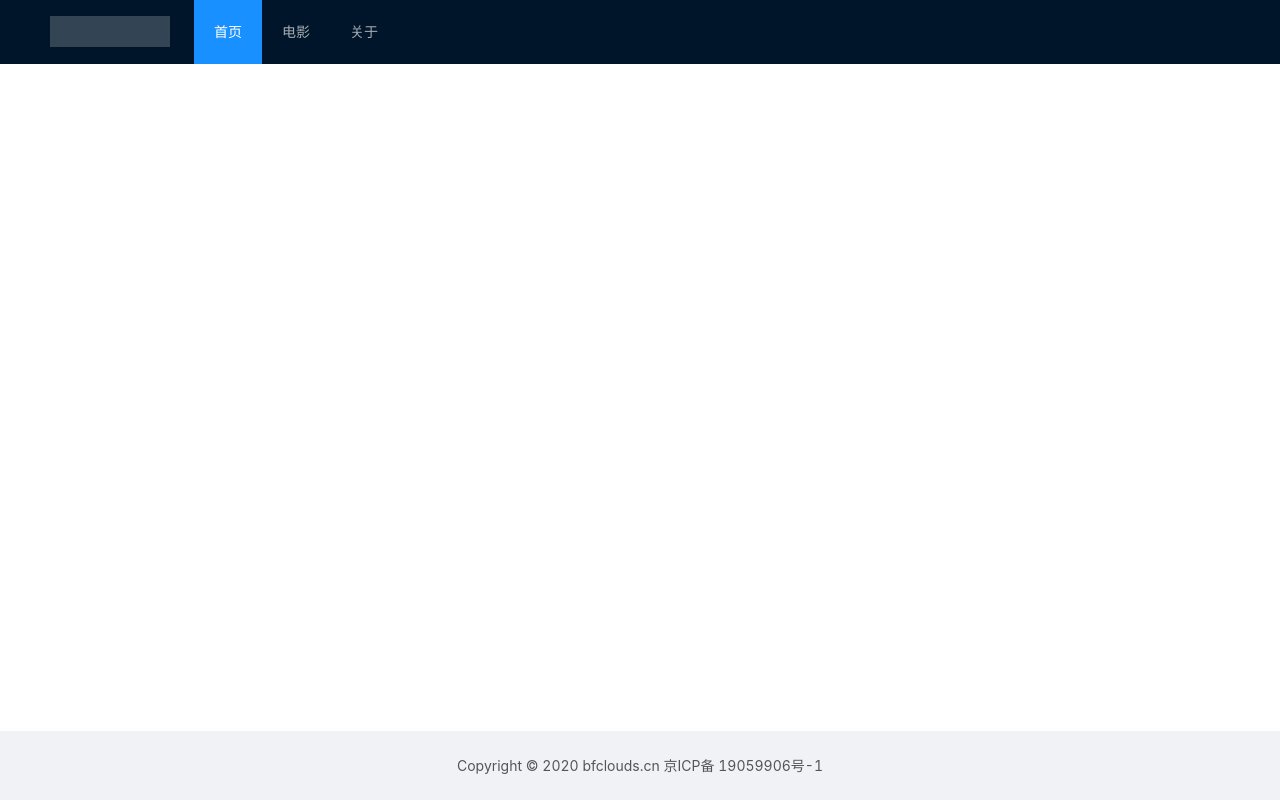
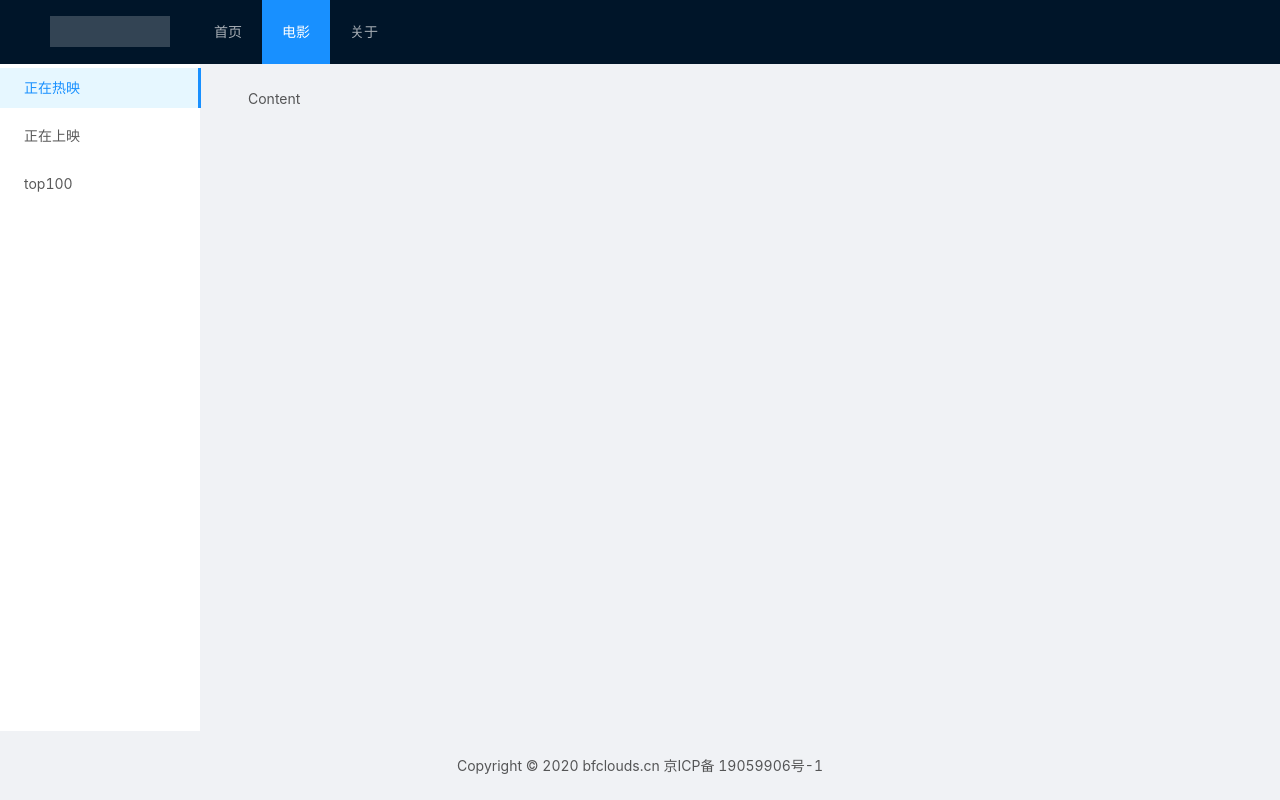
Before and after one commit to fuwenjiang1997/movies, a React (Create React App) app: page /movie in a window 1280 px wide. Built offline with nearby package versions, Linux system fonts and the light colour scheme.

Commit message:
finished movie layout

```diff
--- a/src/App.js
+++ b/src/App.js
@@ -1,4 +1,4 @@
-import React from 'react';
+import React, {Component} from 'react';
 import {
     BrowserRouter as Router,
     Switch,
@@ -13,23 +13,42 @@ import HomeContainer from "./components/home/HomeContainer";
 import MovieContainer from "./components/movie/MovieContainer";
 import AboutContainer from "./components/about/AboutContainer";
 
-const {Header, Content, Footer} = Layout;
+const {Header, Content, Footer, Sider} = Layout;
+const { SubMenu } = Menu;
 
-function App() {
+class App extends Component {
+    constructor() {
+        super();
+        this.state = {
+            urlHash: 'home'
+        }
+    }
+
+    componentWillMount() {
+        let pathName = window.location.pathname.split('/')[1]
+        this.setState({
+            urlHash: pathName ? pathName : 'home'
+        })
+        console.log(this.state.urlHash)
+    }
+
+    render() {
         return (
             <Router>
                 <Layout className="layout" style={{height: '100%'}}>
                     <Header>
                         <div className={styles.logo}/>
-                    <Menu theme="dark" mode="horizontal" defaultSelectedKeys={['1']}>
-                        <Menu.Item key="1"><Link to='/home'>首页</Link></Menu.Item>
-                        <Menu.Item key="2"><Link to='/movie'>电影</Link></Menu.Item>
-                        <Menu.Item key="3"><Link to='/about'>关于</Link></Menu.Item>
+                        <Menu theme="dark" mode="horizontal" defaultSelectedKeys={this.state.urlHash}>
+                            <Menu.Item key="home"><Link to='/home'>首页</Link></Menu.Item>
+                            <Menu.Item key="movie"><Link to='/movie'>电影</Link></Menu.Item>
+                            <Menu.Item key="about"><Link to='/about'>关于</Link></Menu.Item>
                         </Menu>
                     </Header>
                     <Content style={{background: '#fff'}}>
-                    <div className="site-layout-content">
-                        <Route  />
+                        <div className="site-layout-content" style={{height: '100%'}}>
+                            <Route path='/home' component={HomeContainer} />
+                            <Route path='/movie' component={MovieContainer} />
+                            <Route path='/about' component={AboutContainer} />
                         </div>
                     </Content>
                     <Footer style={{textAlign: 'center'}}>Copyright © 2020 bfclouds.cn 京ICP备 19059906号-1</Footer>
@@ -37,5 +56,6 @@ function App() {
             </Router>
         );
     }
+}
 
 export default App;
--- a/src/components/about/AboutContainer.js
+++ b/src/components/about/AboutContainer.js
@@ -3,7 +3,7 @@ import React, { Component } from "react";
 class AboutContainer extends Component{
     render() {
         return (
-            <div>123</div>
+            <div>about</div>
         );
     }
 }
--- a/src/components/movie/MovieContainer.js
+++ b/src/components/movie/MovieContainer.js
@@ -1,9 +1,39 @@
 import React, { Component } from "react";
+import {Layout, Menu, Breadcrumb} from "antd";
+
+const { SubMenu } = Menu;
+const { Header, Content, Sider } = Layout;
 
 class MovieContainer extends Component{
     render() {
         return (
-            <div>123</div>
+            <Layout style={{height: '100%'}}>
+                <Sider width={200} style={{height: '100%'}} className="site-layout-background">
+                    <Menu
+                        mode="inline"
+                        defaultSelectedKeys={['1']}
+                        defaultOpenKeys={['sub1']}
+                        style={{ height: '100%', borderRight: 0 }}
+                    >
+                        <Menu.Item key="1">正在热映</Menu.Item>
+                        <Menu.Item key="2">正在上映</Menu.Item>
+                        <Menu.Item key="3">top100</Menu.Item>
+                    </Menu>
+                </Sider>
+                {/*内容区域*/}
+                <Layout style={{ padding: '0 24px 24px', height: '100%' }}>
+                    <Content
+                        className="site-layout-background"
+                        style={{
+                            padding: 24,
+                            margin: 0,
+                            minHeight: 280,
+                        }}
+                    >
+                        Content
+                    </Content>
+                </Layout>
+            </Layout>
         );
     }
 }
```
Lines whose indentation alone changed are shown as unchanged.
